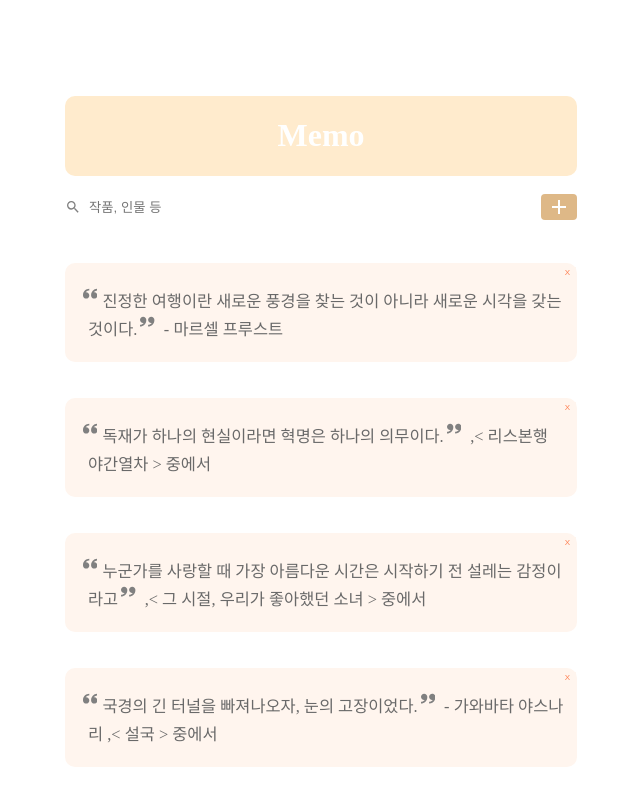
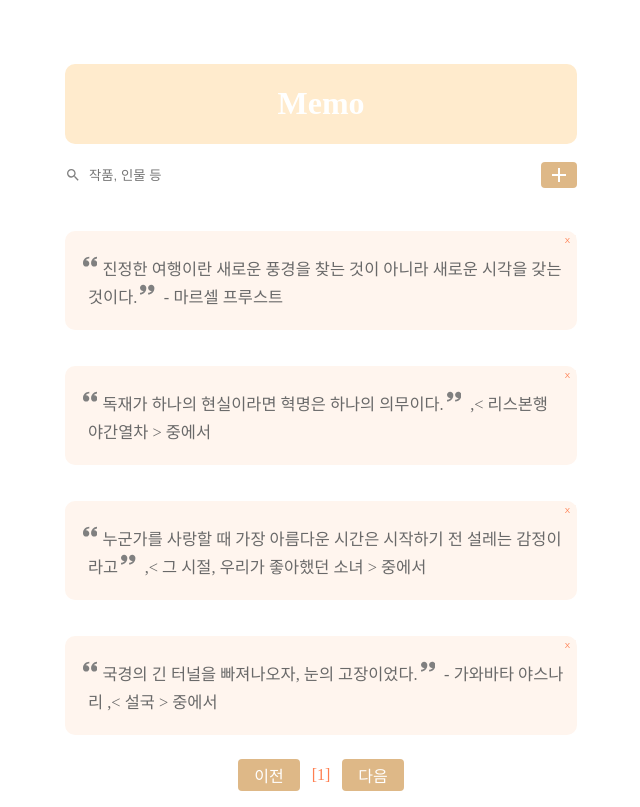
Before and after one commit to Ohjaeyeop/react_toy-project_memo-app, a React (Create React App) app: page / in a window 1280 px wide. Shown: the whole page, without its empty margins (319-959 px from the left). Built offline with nearby package versions, Linux system fonts and the light colour scheme.

Commit message:
Paginator

```diff
--- a/package.json
+++ b/package.json
@@ -6,6 +6,7 @@
     "@testing-library/jest-dom": "^5.11.4",
     "@testing-library/react": "^11.1.0",
     "@testing-library/user-event": "^12.1.10",
+    "classnames": "^2.3.1",
     "react": "^17.0.2",
     "react-dom": "^17.0.2",
     "react-icons": "^4.2.0",
--- a/src/components/MemoAdd.js
+++ b/src/components/MemoAdd.js
@@ -1,4 +1,4 @@
-import React, { useCallback, useState } from 'react';
+import React, { useCallback, useEffect, useRef, useState } from 'react';
 import styled from 'styled-components';
 import Button from './common/Button';
 
@@ -66,6 +66,13 @@ const MemoAdd = ({ visible, onCancelClick, onAdd }) => {
     who: '',
     where: '',
   });
+  const inputRef = useRef(null);
+
+  useEffect(() => {
+    if (inputRef.current) {
+      inputRef.current.focus();
+    }
+  }, [visible]);
 
   const onChange = useCallback(
     (e) => {
@@ -91,6 +98,11 @@ const MemoAdd = ({ visible, onCancelClick, onAdd }) => {
   if (!visible) return null;
 
   const onButtonClick = () => {
+    setText({
+      contents: '',
+      who: '',
+      where: '',
+    });
     onCancelClick();
   };
   return (
@@ -106,6 +118,7 @@ const MemoAdd = ({ visible, onCancelClick, onAdd }) => {
               id="contents"
               value={text.contents}
               onChange={onChange}
+              ref={inputRef}
               required
             />
           </InputWrapper>
--- a/src/components/MemoTemplate.js
+++ b/src/components/MemoTemplate.js
@@ -3,12 +3,13 @@ import styled from 'styled-components';
 import { MdAdd, MdSearch } from 'react-icons/md';
 import MemoAdd from './MemoAdd';
 import MemoList from './MemoList';
+import Button from './common/Button';
 
 const MemoTemplateBlock = styled.div`
   width: 512px;
   margin-left: auto;
   margin-right: auto;
-  margin-top: 6rem;
+  margin-top: 4rem;
 `;
 
 const MemoTitleWrapper = styled.div`
@@ -48,14 +49,45 @@ const MemoSubWrapper = styled.div`
   }
 `;
 
+const Paginator = styled.div`
+  margin-top: 1.5rem;
+  margin-bottom: 1rem;
+  display: flex;
+  align-items: center;
+  justify-content: center;
+  Button {
+    :first-child {
+      margin-right: 0.75rem;
+    }
+    :last-child {
+      margin-left: 0.75rem;
+    }
+  }
+`;
+
+const StyledPage = styled.span`
+  cursor: pointer;
+  & + & {
+    margin-left: 0.5rem;
+  }
+  color: ${(props) => (props.active ? 'coral' : 'gray')};
+`;
+
 const MemoTemplate = ({ memos, onAdd, onRemove }) => {
   const [modal, setModal] = useState(false);
+  const [currentPage, setcurrentPage] = useState(1);
+
   const onAddClick = () => {
     setModal(true);
   };
   const onCancelClick = () => {
     setModal(false);
   };
+
+  const pages = [];
+  for (let i = 1; i <= Math.ceil(memos.length / 4); i++) {
+    pages.push(i);
+  }
   return (
     <MemoTemplateBlock>
       <MemoTitleWrapper>
@@ -69,7 +101,36 @@ const MemoTemplate = ({ memos, onAdd, onRemove }) => {
         </button>
       </MemoSubWrapper>
       <MemoAdd visible={modal} onCancelClick={onCancelClick} onAdd={onAdd} />
-      <MemoList memos={memos} onRemove={onRemove} />
+      <MemoList
+        memos={memos.slice((currentPage - 1) * 4, currentPage * 4)}
+        onRemove={onRemove}
+      />
+      <Paginator>
+        <Button
+          onClick={() =>
+            setcurrentPage(currentPage > 1 ? currentPage - 1 : currentPage)
+          }
+        >
+          이전
+        </Button>
+        {pages.map((page) => (
+          <StyledPage
+            active={page === currentPage}
+            onClick={() => setcurrentPage(page)}
+          >
+            [{page}]
+          </StyledPage>
+        ))}
+        <Button
+          onClick={() =>
+            setcurrentPage(
+              currentPage < pages.length ? currentPage + 1 : currentPage,
+            )
+          }
+        >
+          다음
+        </Button>
+      </Paginator>
     </MemoTemplateBlock>
   );
 };
```
Also changed, not shown: 1 other file (tests, documents, lock files or other folders).
